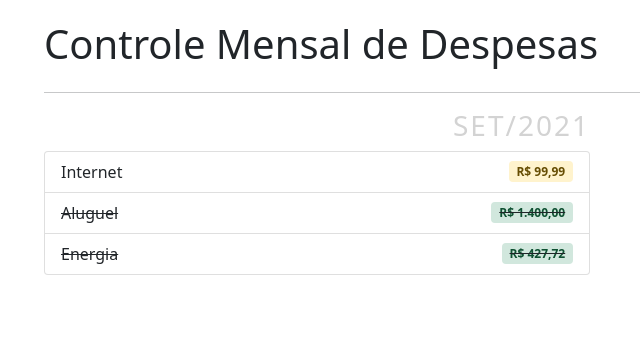
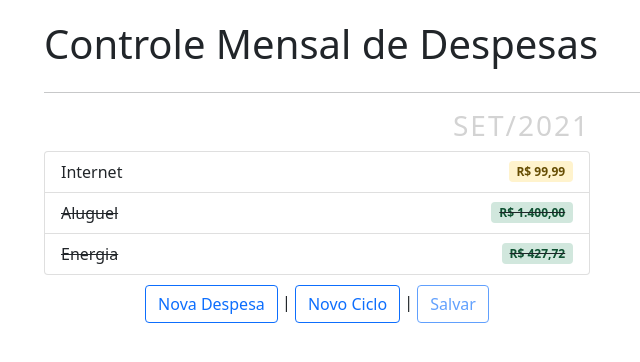
Before and after one commit to dcodifica/despesas-mensais-angular, an Angular app: page /despesas in a window 1280 px wide. Shown: the top 362 px of the page, without its empty margins (38-678 px from the left). Built offline with nearby package versions, Linux system fonts and the light colour scheme.

Commit message:
Adicionados botões para Criar Nova Despesa, Iniciar Novo Ciclo e Salvar Alterações.

```diff
--- a/src/app/components/lista-despesas/lista-despesas.component.css
+++ b/src/app/components/lista-despesas/lista-despesas.component.css
@@ -11,3 +11,8 @@
     color: lightgrey;
     letter-spacing: 2px;
 }
+
+.btn-grupo-acoes {
+    margin-top: 10px;
+    text-align: center;
+}
--- a/src/app/components/lista-despesas/lista-despesas.component.html
+++ b/src/app/components/lista-despesas/lista-despesas.component.html
@@ -18,3 +18,10 @@
         </ul>
     </div>
 </div>
+<div class="row">
+    <div class="col-xs-12 col-md-6 btn-grupo-acoes">
+        <button class="btn btn-outline-primary">Nova Despesa</button> |
+        <button class="btn btn-outline-primary">Novo Ciclo</button> |
+        <button class="btn btn-outline-primary" disabled>Salvar</button>
+    </div>
+</div>
```
